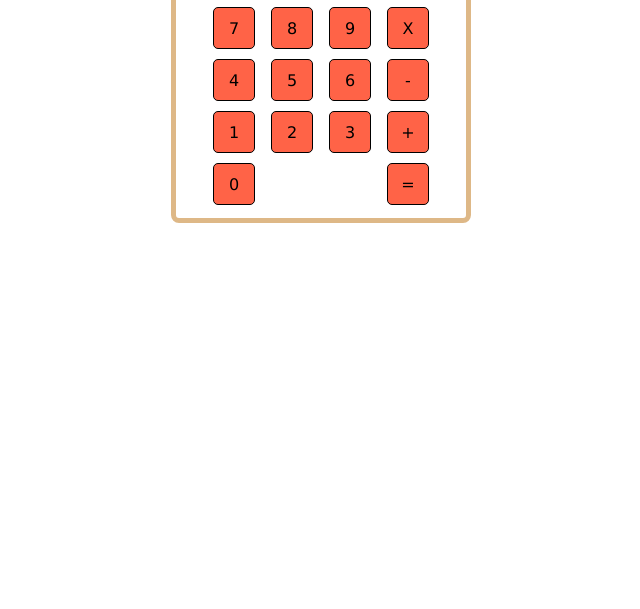
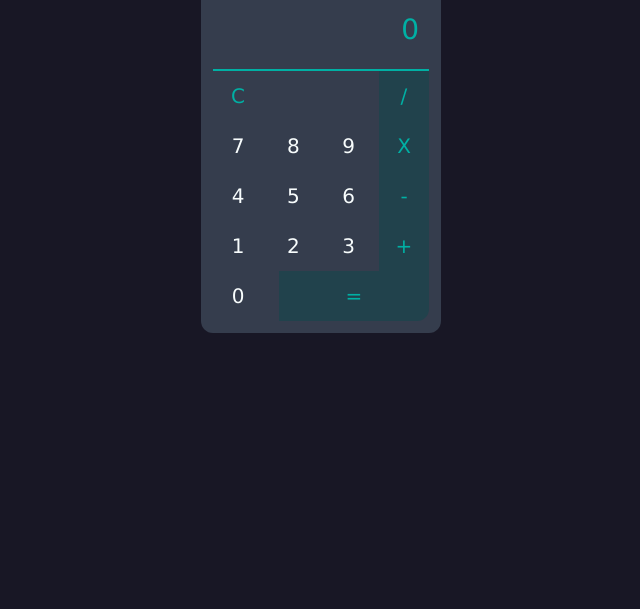
Before and after one commit to ena0berzerk/calculator, a plain HTML site: page index.html in a window 1280 px wide. Shown: the part 191-800 px from the top of the page, without its empty margins (319-959 px from the left). Drawn offline with Linux system fonts and the light colour scheme.

Commit message:
Add styles for calc

```diff
--- a/style.css
+++ b/style.css
@@ -5,40 +5,44 @@
   font-family: Verdana, Geneva, Tahoma, sans-serif;
 }
 
+body {
+  background-color: #181725;
+  display: flex;
+  justify-content: center;
+  align-items: center;
+  height: 80vh;
+}
+
 .h1-calc {
   text-align: center;
-  color: tomato;
+  color: #00b0a4ff;
   user-select: none;
-  margin-top: 5px;
+  margin: 5px 0 24px;
 }
 
 .calculator {
-  background-color: #fff;
-  border: 5px solid burlywood;
-  border-radius: 8px;
-  width: 300px;
+  background-color: #353d4dff;
+  border-radius: 12px;
+  width: 240px;
   margin: 14px auto;
-  padding: 8px;
+  padding: 12px;
 }
 
 .display {
   display: flex;
   justify-content: end;
   align-items: center;
-  background-color: orange;
-  color: #fff;
-  width: 256px;
-  height: 66px;
-  margin: 0 auto 5px;
-  border-radius: 5px;
+  color: #00b0a4;
+  height: 80px;
+  border-top-left-radius: 12px;
+  border-top-right-radius: 12px;
+  border-bottom: 2px solid #00b0a4ff;
   padding: 10px;
   font-size: 28px;
 }
 
 .keypad {
   user-select: none;
-  width: 226px;
-  margin: 0 auto;
 }
 
 .row {
@@ -46,22 +50,61 @@
   flex-wrap: wrap;
   justify-content: space-between;
   align-items: center;
-  padding: 5px;
 }
 
 .keys-btns {
   display: flex;
   justify-content: center;
   align-items: center;
-  width: 42px;
-  height: 42px;
-  background-color: tomato;
-  border: 1px solid black;
-  border-radius: 5px;
+  width: 50px;
+  height: 50px;
+  background-color: inherit;
   cursor: pointer;
-  font-size: 16px;
+  font-size: 20px;
+  border: none;
 }
 
-.keys-btns:hover {
-  opacity: 0.9;
+.operator {
+  color: #00b0a4ff;
+  background-color: #21424c;
+  transition: 300ms background-color;
 }
+
+.operator:hover,
+.delete:hover {
+  background-color: #00b0a4ff;
+  color: #f8fdfdff;
+}
+
+.delete {
+  color: #00b0a4ff;
+  transition: 300ms background-color;
+}
+
+.number {
+  color: #f8fdfdff;
+  transition: 300ms color;
+}
+
+.number:hover {
+  color: #00b0a4ff;
+}
+
+.row-width {
+  display: flex;
+}
+.row-width > .operator {
+  flex-basis: 150px;
+}
+
+.deaf {
+  cursor: default;
+}
+
+.deaf:hover {
+  background-color: inherit;
+}
+
+#equal {
+  border-bottom-right-radius: 12px;
+}
```
